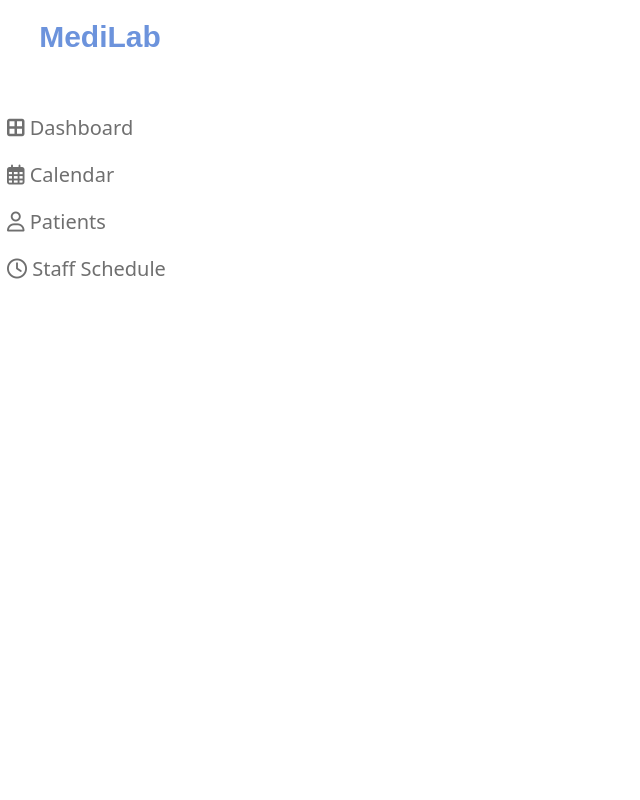
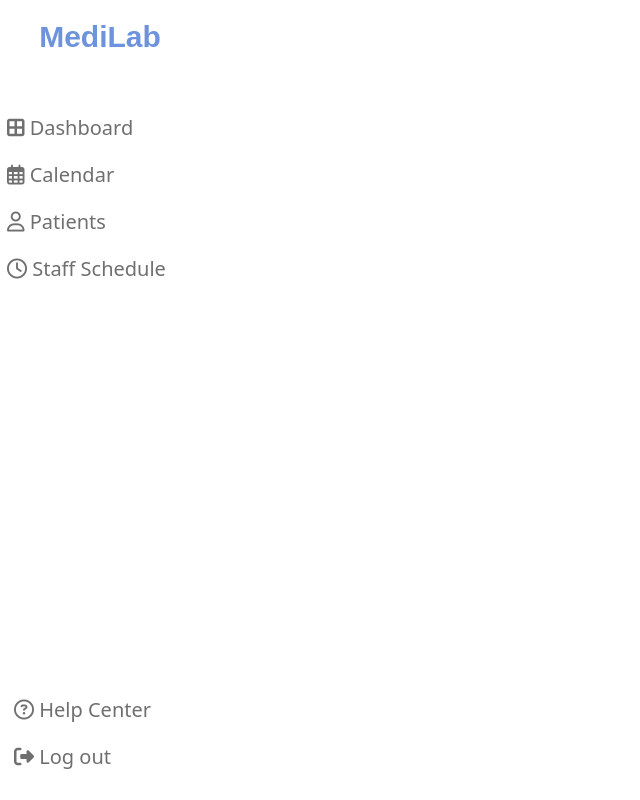
Before and after one commit to CRA2001/Medical_Web_App, a Django app: page / in a window 1280 px wide. Shown: the whole page, without its empty margins (0-640 px from the left). Run offline with Django 4.2, Linux system fonts and the light colour scheme; some libraries are stand-ins or nearby versions.

Commit message:
Fixed bottom side nav display issue

```diff
--- a/MediLab/templates/index.html
+++ b/MediLab/templates/index.html
@@ -7,7 +7,10 @@
     <link rel="stylesheet" href="https://cdnjs.cloudflare.com/ajax/libs/font-awesome/6.6.0/css/all.min.css" integrity="sha512-Kc323vGBEqzTmouAECnVceyQqyqdsSiqLQISBL29aUW4U/M7pSPA/gEUZQqv1cwx4OnYxTxve5UMg5GT6L4JJg==" crossorigin="anonymous" referrerpolicy="no-referrer" />
 </head>
 <style>
-    body{
+
+    html,body{
+        height:100%;
+        margin:0;
         font-family: Arial, Helvetica, sans-serif;
     }
 
@@ -28,7 +31,7 @@
         overflow-x: hidden;
         padding-top: 20px;
     }
-    .sidenav a{
+    .sidenav .nav_link{
         left: 5px;
         right: 5px;
         text-decoration: none;
@@ -45,6 +48,17 @@
         color: white;
         border-radius: 10%;
     }
+
+    .bottom-nav{
+        width: 200px;
+        position:absolute;
+        bottom: 30px;
+        padding-top: 10px;
+        padding-bottom:10px;
+        padding-left:7px;
+    }
+
+
     .main {
         margin-left: 160px; /* Same as the width of the sidenav */
         font-size: 28px; /* Increased text to enable scrolling */
--- a/MediLab/templates/navbar.html
+++ b/MediLab/templates/navbar.html
@@ -1,10 +1,16 @@
 
 <nav class="sidenav">
-    <div class="title-logo">
+    <div class="title-logo" href="{% url 'index' %}">
         MediLab
     </div>
-    <a href="{% url 'index' %}"><i class="fa-solid fa-border-all"></i> Dashboard</a>
-    <a href="{% url 'calendar' %}"> <i class="fa-regular fa-calendar-days"></i> Calendar</a>
-    <a href=" {% url 'patients' %}"> <i class="fa-regular fa-user"></i> Patients</a>
-    <a href=" {% url 'staffSched' %} "> <i class="fa-regular fa-clock"></i> Staff Schedule</a>
+    <div class="top-nav">
+        <a class="nav_link" href="{% url 'index' %}"><i class="fa-solid fa-border-all"></i> Dashboard</a>
+        <a class="nav_link" href="{% url 'calendar' %}"> <i class="fa-regular fa-calendar-days"></i> Calendar</a>
+        <a class="nav_link" href=" {% url 'patients' %}"> <i class="fa-regular fa-user"></i> Patients</a>
+        <a class="nav_link" href=" {% url 'staffSched' %} "> <i class="fa-regular fa-clock"></i> Staff Schedule</a>
+    </div>
+    <div class="bottom-nav">
+        <a class="nav_link" href="#"> <i class="fa-regular fa-circle-question"></i> Help Center  </a>
+        <a class="nav_link" href="#"> <i class="fa-solid fa-right-from-bracket"></i> Log out  </a>
+    </div>
 </nav>
```
